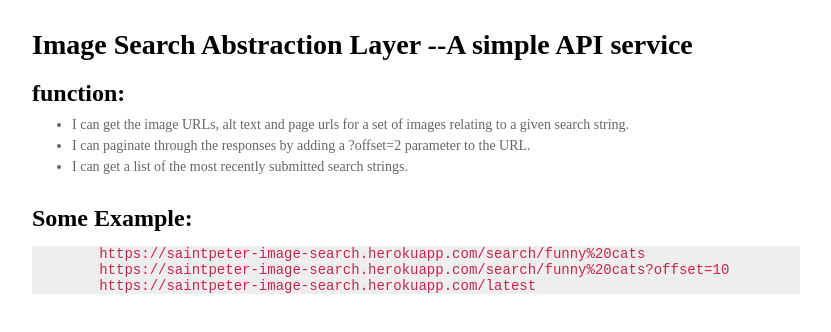
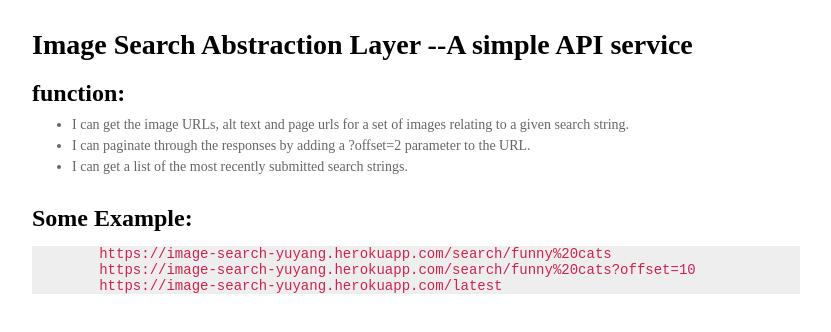
Before and after one commit to YuyangGong/ImageSearch, a website: page view/pages/index.html in a window 1280 px wide. Shown: the whole page, without its empty margins (26-857 px from the left). Drawn offline with Linux system fonts and the light colour scheme; files that its build step writes are made by us from their sources.

Commit message:
update home page

```diff
--- a/index.js
+++ b/index.js
@@ -4,7 +4,7 @@
 	query = require('./js/query.js'),
 	app = new express(),
 	port = process.env.PORT || 3000,
-	data_url = "mongodb://localhost:27017/my_database_name";//process.env.MONGO_URL;
+	data_url = process.env.MONGO_URL || "mongodb://localhost:27017/my_database_name";
 
 app.use(express.static(__dirname + '/public'));
 
--- a/view/pages/index.html
+++ b/view/pages/index.html
@@ -15,9 +15,9 @@
 	</ul>
 	<h3>Some Example:</h3>
 	<p>
-		<pre>	https://saintpeter-image-search.herokuapp.com/search/funny%20cats
-	https://saintpeter-image-search.herokuapp.com/search/funny%20cats?offset=10
-	https://saintpeter-image-search.herokuapp.com/latest</pre>
+		<pre>	https://image-search-yuyang.herokuapp.com/search/funny%20cats
+	https://image-search-yuyang.herokuapp.com/search/funny%20cats?offset=10
+	https://image-search-yuyang.herokuapp.com/latest</pre>
 	</p>
 </body>
 </html>
```
